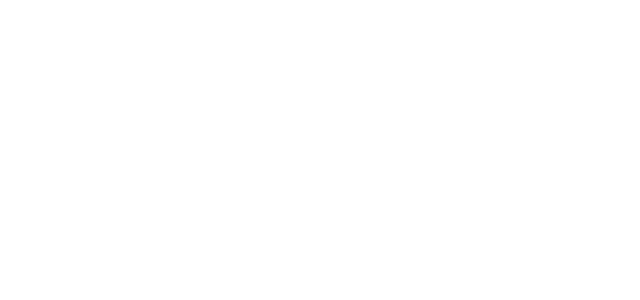
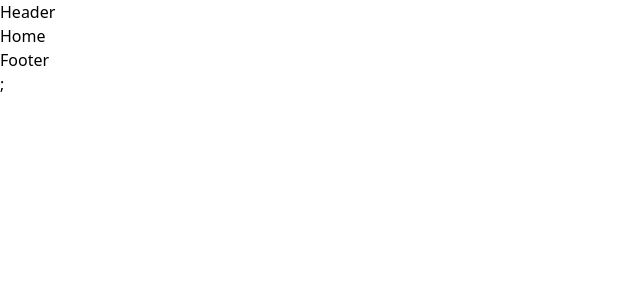
Before and after one commit to virtualitems/React-Avocado, a React (Vite) app: page /users/1 in a window 1280 px wide. Before the commit this address had no page. Shown: the top 300 px of the page, without its empty margins (0-640 px from the left). Built offline with nearby package versions, Linux system fonts and the light colour scheme.

Commit message:
refactor: use export default with tsx components

```diff
--- a/src/components/shared/app.layout.tsx
+++ b/src/components/shared/AppLayout.tsx
@@ -1,7 +1,7 @@
 import { type ReactElement } from 'react';
 import { Outlet } from 'react-router';
 
-export function AppLayout(): ReactElement {
+export default function AppLayout(): ReactElement {
   return (
     <div>
       <header>Header</header>
--- a/src/main.tsx
+++ b/src/main.tsx
@@ -3,7 +3,7 @@ import './index.css';
 import { StrictMode } from 'react';
 import { createRoot } from 'react-dom/client';
 
-import { Router } from '@/routing/router';
+import Router from '@/routing/Router';
 
 createRoot(document.getElementById('root')!).render(
   <StrictMode>
--- a/src/routing/router.tsx
+++ b/src/routing/router.tsx
@@ -1,12 +1,15 @@
 import { HashRouter, Route, Routes } from 'react-router';
 
-import { AppLayout } from '@/components/shared/app.layout';
+import AppLayout from '@/components/shared/AppLayout';
+import UsersListPage from '@/components/users/UsersListPage';
 
-export function Router() {
+export default function Router() {
   return (
     <HashRouter>
       <Routes>
         <Route element={<AppLayout />}>
+          <Route path="/" element={<div>Home</div>} />
+          <Route path="/users" element={<UsersListPage />} />
         </Route>
       </Routes>
     </HashRouter>
```
